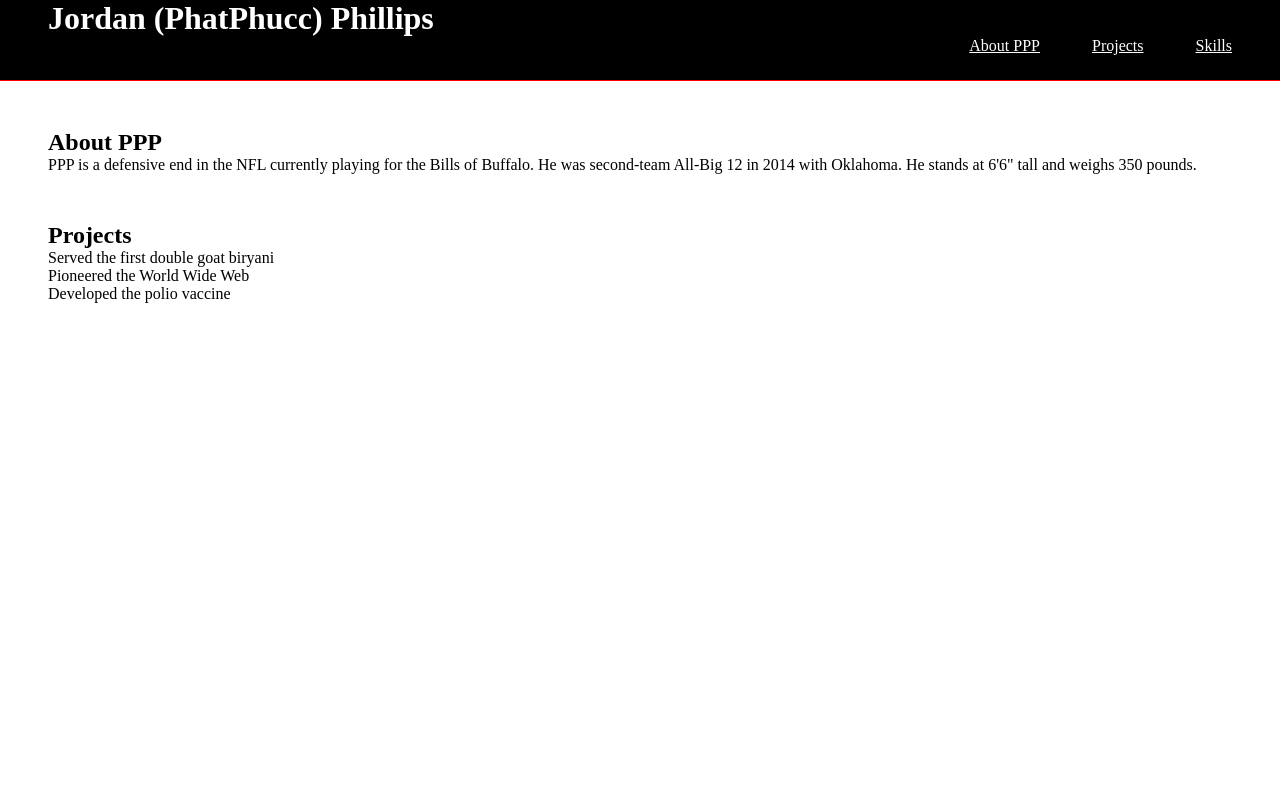
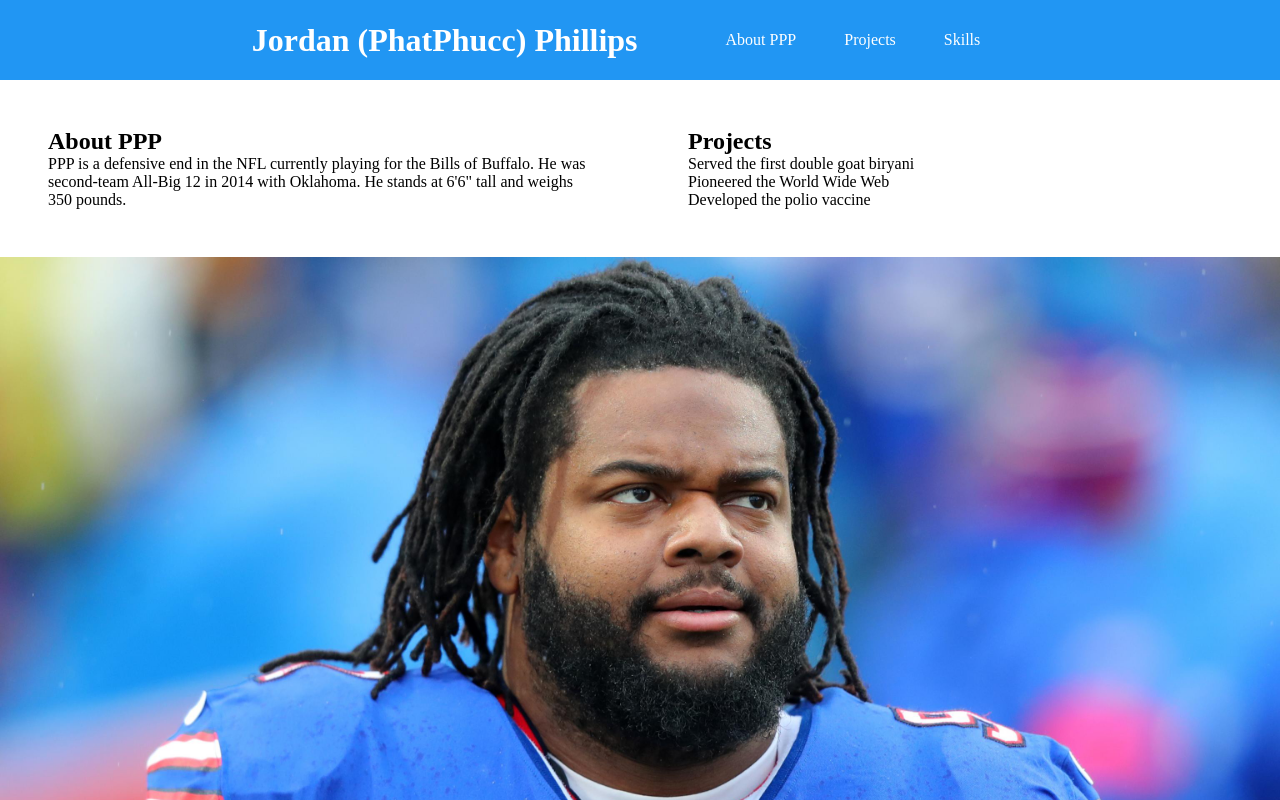
Before and after one commit to grant0000/ppp, a plain HTML site: page index.html in a window 1280 px wide. Shown: the top 800 px of the page. Drawn offline with Linux system fonts and the light colour scheme.

Commit message:
updated site format

```diff
--- a/index.html
+++ b/index.html
@@ -7,7 +7,7 @@
     <link href="./resources/style/style.css" rel="stylesheet" type="text/css">
 </head>
 <body>
-    <header>
+    <header class="box">
         <h1>Jordan (PhatPhucc) Phillips</h1>
         <nav>
             <ul>
@@ -17,6 +17,8 @@
             </ul>
         </nav>
     </header>
+
+    <div class="main">
 
         <section class="about">
             <h2>About PPP</h2>
@@ -30,6 +32,26 @@
             <p>Developed the polio vaccine</p>
         </section>
 
+    </div>
+
+
+    <div class="mid">
+
+        <section class="ppp">
+            <figure>
+                <img alt="ppp" src="resources/images/phatphuccphillips.jpg">
+                <figcaption>PPP</figcaption>
+            </figure>
+        </section>
+
+
+
+    </div>
+
+
+    <footer>
+        <h3>PPP</h3>
+    </footer>
 
 </body>
 </html>
--- a/resources/style/style.css
+++ b/resources/style/style.css
@@ -8,15 +8,20 @@ body {
 
 header {
     width: 100%;
-    background-color: black;
+    background-color:#2196f3;
     height: 5rem;
-    border-bottom: 1px solid red;
     color: white;
 
 }
 
+.box {
+    display: flex;
+    justify-content: center;
+    align-items: center;
+}
+
 h1 {
-    margin-left: 3rem;
+
 }
 
 nav {
@@ -24,10 +29,15 @@ nav {
     margin-right: 3rem;
 }
 
+ul {
+    display: flex;
+
+}
+
 li {
-    display: inline-block;
     margin-left: 3rem;
-    text-decoration: underline;
+    text-decoration: none;
+    list-style-type: none;
 }
 
 .about {
@@ -37,3 +47,37 @@ li {
 .projects {
     margin: 3rem;
 }
+
+.main {
+    display: flex;
+    justify-content: center;
+    align-items: flex-start;
+}
+
+.about {
+    width: 50%;
+}
+
+.projects {
+    width: 50%;
+}
+
+.ppp img {
+    width: 100%;
+
+}
+
+.ppp figcaption {
+    text-align: center;
+    font-size: large;
+}
+
+footer {
+    background-color:#90a4ae;
+    height: 10rem;
+    margin-top: 10rem;
+    display: flex;
+    align-items: center;
+    justify-content: center;
+    font-size: 40px;
+}
```
Also changed, not shown: 2 other files. Lines whose indentation alone changed are shown as unchanged.
